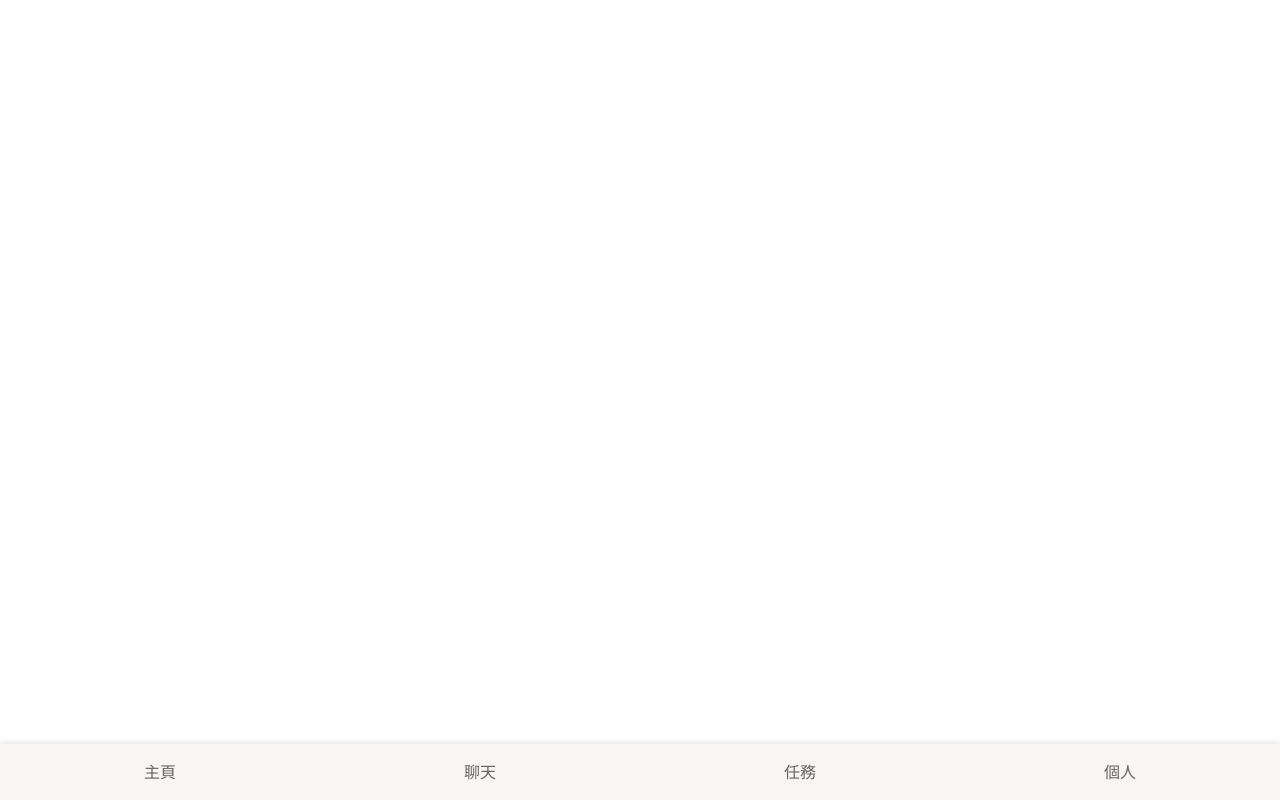
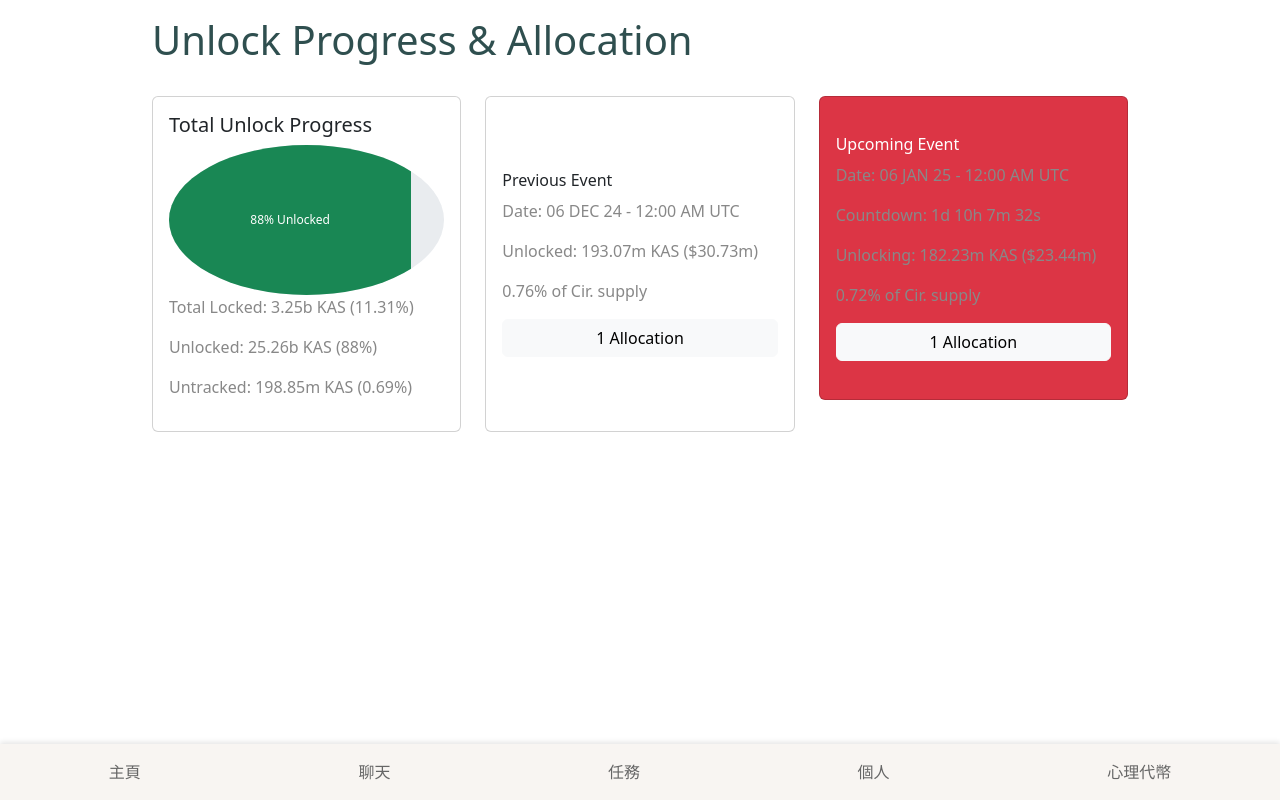
Before and after one commit to dcde22345/Heart_chain, a React (Create React App) app: page /unlock-dashboard in a window 1280 px wide. Before the commit this address had no page. Built offline with nearby package versions, Linux system fonts and the light colour scheme.

Commit message:
unlock progress

```diff
--- a/src/App.jsx
+++ b/src/App.jsx
@@ -9,6 +9,7 @@ import {
     MeetingRoom,
     UserInfo,
     Tasks,
+    UnlockDashboard
 } from "./pages/PageRouter";
 import { TokenProvider } from "./TokenContext"; // 引入 TokenProvider
 import "bootstrap/dist/css/bootstrap.min.css";
@@ -37,6 +38,9 @@ function App() {
                     <Nav.Link href="/userInfo" style={{ color: "#666" }}>
                         個人
                     </Nav.Link>
+                    <Nav.Link href="/unlock-dashboard" style={{ color: "#666" }}>
+                        心理代幣
+                    </Nav.Link>
                 </Nav>
             </Navbar>
             <Container className="mt-3">
@@ -48,7 +52,7 @@ function App() {
                         <Route path="/diary" element={<Diary />} />
                         <Route path="/tasks" element={<Tasks />} />
                         <Route path="/userInfo" element={<UserInfo />} />
-
+                        <Route path="/unlock-dashboard" element={<UnlockDashboard />} />
                     </Routes>
                 </Router>
             </Container>
--- a/src/components/TaskPanel.jsx
+++ b/src/components/TaskPanel.jsx
@@ -4,9 +4,9 @@ import { Container, Card, ListGroup, Button } from "react-bootstrap";
 function TaskPanel() {
     const [selectedTask, setSelectedTask] = useState(null);
     const tasks = [
-        { name: "跑步：30分鐘，10代幣", type: "running" },
-        { name: "冥想：10分鐘，10代幣", type: "meditation" },
-        { name: "閱讀：30分鐘，5代幣", type: "reading" },
+        { name: "約跑步：30分鐘，10代幣", type: "running" },
+        { name: "冥想發呆：10分鐘，10代幣", type: "meditation" },
+        { name: "閱讀睡覺：30分鐘，5代幣", type: "reading" },
     ];
 
     return (
--- a/src/pages/PageRouter.jsx
+++ b/src/pages/PageRouter.jsx
@@ -5,5 +5,6 @@ import Home from "./Home";
 import MeetingRoom from "./MeetingRoom";
 import UserInfo from "./UserInfo";
 import Tasks from "./Tasks";
+import UnlockDashboard from "./UnlockDashboard";
 
-export {Counsel, Diary, Questionnaire, Home, MeetingRoom, UserInfo, Tasks}
+export {Counsel, Diary, Questionnaire, Home, MeetingRoom, UserInfo, Tasks, UnlockDashboard}
--- /dev/null
+++ b/src/pages/UnlockDashboard.jsx
@@ -0,0 +1,50 @@
+import React from 'react';
+import { ProgressBar, Card, Button, Container, Row, Col } from 'react-bootstrap';
+import 'bootstrap/dist/css/bootstrap.min.css';
+
+const UnlockDashboard = () => {
+  return (
+    <Container fluid className="d-flex flex-column justify-content-center" style={{maxWidth: " 1000px"}}>
+      <h1 c>Unlock Progress & Allocation</h1>
+      <Row className="my-4">
+        {/* Total Unlock Progress */}
+        <Col xs={12} md={4} className="d-flex align-items-stretch mb-3">
+          <Card className="p-3 w-100 d-flex flex-column justify-content-center">
+            <h5>Total Unlock Progress</h5>
+            <div className="text-center">
+              <ProgressBar now={88} label={`88% Unlocked`} variant="success" style={{ height: '150px', borderRadius: '50%' }} />
+            </div>
+            <p>Total Locked: 3.25b KAS (11.31%)</p>
+            <p>Unlocked: 25.26b KAS (88%)</p>
+            <p>Untracked: 198.85m KAS (0.69%)</p>
+          </Card>
+        </Col>
+
+        {/* Unlock Events */}
+        <Col xs={12} md={4} className="d-flex align-items-stretch mb-3">
+          <Card className="p-3 w-100 d-flex flex-column justify-content-center">
+            <h6>Previous Event</h6>
+            <p>Date: 06 DEC 24 - 12:00 AM UTC</p>
+            <p>Unlocked: 193.07m KAS ($30.73m)</p>
+            <p>0.76% of Cir. supply</p>
+            <Button variant="light">1 Allocation</Button>
+          </Card>
+        </Col>
+
+        {/* Upcoming Event */}
+        <Col xs={12} md={4} className="d-flex align-items-stretch mb-5">
+          <Card className="p-3 w-100 d-flex flex-column justify-content-center text-white bg-danger">
+            <h6>Upcoming Event</h6>
+            <p>Date: 06 JAN 25 - 12:00 AM UTC</p>
+            <p>Countdown: 1d 10h 7m 32s</p>
+            <p>Unlocking: 182.23m KAS ($23.44m)</p>
+            <p>0.72% of Cir. supply</p>
+            <Button variant="light">1 Allocation</Button>
+          </Card>
+        </Col>
+      </Row>
+    </Container>
+  );
+};
+
+export default UnlockDashboard;
```
